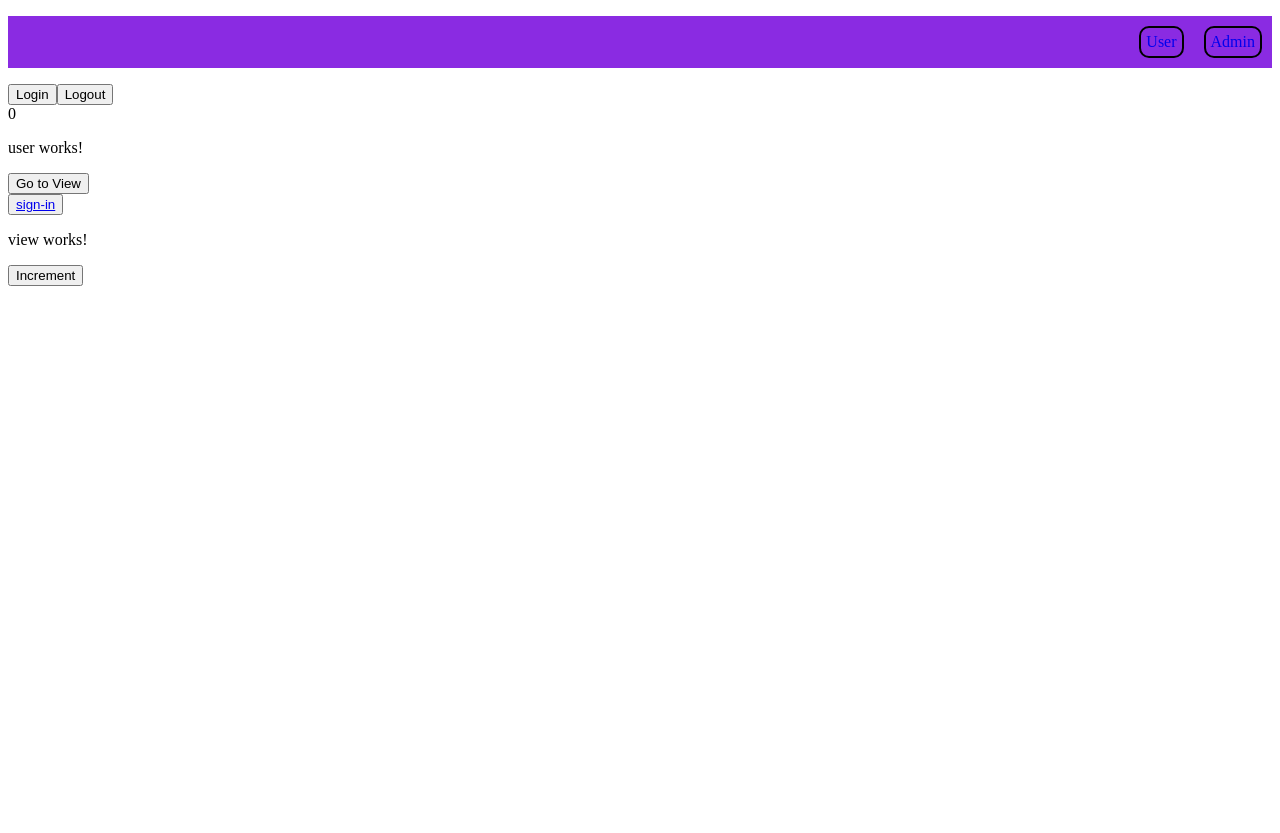
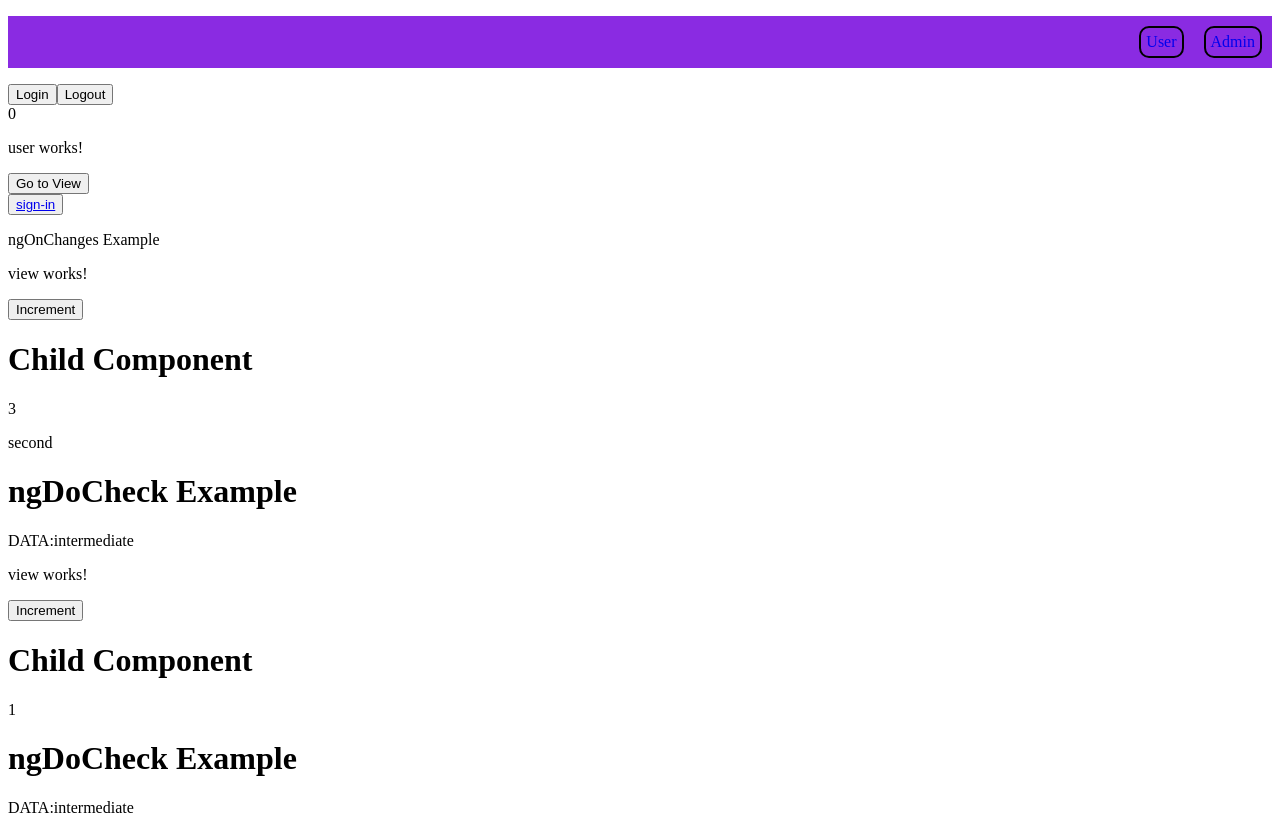
Before and after one commit to pavithra147/RoutingusingTypeScript, an Angular app: page /User/test in a window 1280 px wide. Before the commit the page ends 800 px from the top, so only its background shows below. Built offline with nearby package versions, Linux system fonts and the light colour scheme.

Commit message:
ngOnChanges, ngOnInit, ngDoCheck

```diff
--- a/src/app/auth.service.ts
+++ b/src/app/auth.service.ts
@@ -1,3 +1,6 @@
+import { Injectable } from "@angular/core";
+
+@Injectable()
 export class AuthService{
     isLoggedIn=false;
     login(){
--- a/src/app/sign-in/sign-in.component.ts
+++ b/src/app/sign-in/sign-in.component.ts
@@ -1,4 +1,4 @@
-import { Component, OnDestroy, OnInit } from '@angular/core';
+import { Component, OnChanges, OnDestroy, OnInit, SimpleChanges } from '@angular/core';
 import { AsyncSubject, from, interval, map, observable, Observable,of, ReplaySubject, Subject } from 'rxjs';
 import {catchError, filter} from 'rxjs/operators';
 import {ajax} from 'rxjs/ajax';
--- a/src/app/user/user.component.html
+++ b/src/app/user/user.component.html
@@ -5,4 +5,7 @@
 </div>
 <button ><a routerLink="/sign-in">sign-in</a></button>
 
+<p>ngOnChanges Example</p>
+<app-view  [fromParent]="data"></app-view>
+
 <router-outlet></router-outlet>
--- a/src/app/user/user.component.ts
+++ b/src/app/user/user.component.ts
@@ -8,8 +8,12 @@ import { ActivatedRoute, Router } from '@angular/router';
 })
 export class UserComponent implements OnInit {
 
-  constructor(private router: Router) { }  // ROUTER gives overall routing//to do logic for navigating page using ts we have inject router
-
+  constructor(private router: Router) {
+    setTimeout(()=>{
+      this.data="second"
+    },3000);
+  }  // ROUTER gives overall routing//to do logic for navigating page using ts we have inject router
+   data="first";
   ngOnInit(): void {
   }
   onView(){
--- a/src/app/view/view.component.html
+++ b/src/app/view/view.component.html
@@ -1,2 +1,8 @@
 <p>view works!</p>
 <button (click)="emit()">Increment</button>
+<h1>Child Component</h1>
+<p>{{lifeCycleTicks}}</p>
+<p>{{fromParent}}</p>
+
+<h1>ngDoCheck Example</h1>
+<p>DATA:{{data[data.length-1]}}</p>
--- a/src/app/view/view.component.ts
+++ b/src/app/view/view.component.ts
@@ -1,4 +1,4 @@
-import { Component, OnInit } from '@angular/core';
+import { ChangeDetectorRef, Component, Input, OnChanges, OnInit, SimpleChanges } from '@angular/core';
 import { ViewService } from './view.service';
 
 @Component({
@@ -6,15 +6,45 @@ import { ViewService } from './view.service';
   templateUrl: './view.component.html',
   styleUrls: ['./view.component.css']
 })
-export class ViewComponent implements OnInit {
+export class ViewComponent implements OnInit,OnChanges {
    public count=0;
    public sub=false;
-  constructor(private view:ViewService) {}
+   @Input() fromParent!:string;
+   lifeCycleTicks: number=0;
+   oldTheData!: string;
+   lifeCycle:number=0;
+  data: string[] = ['initial'];
+  constructor(private view:ViewService,private changeDetector: ChangeDetectorRef) {
+    this.changeDetector.detach(); // lets the class perform its own change detection
 
+    setTimeout(() => {
+      this.oldTheData = 'final'; // intentional error
+      this.data.push('intermediate');
+    }, 3000);
+
+    setTimeout(() => {
+      this.data.push('final');
+      this.changeDetector.markForCheck();
+    }, 6000);
+  }
+
+  ngOnChanges(changes: SimpleChanges): void {
+    this.lifeCycleTicks++;
+    console.log("ngOnChanges");
+  }
 
   ngOnInit(): void {
+    this.lifeCycleTicks++;
+    console.log("ngOnInit");
   }
 
+  ngDoCheck() {
+    console.log(++this.lifeCycle);
+
+    if (this.data[this.data.length - 1] !== this.oldTheData) {
+      this.changeDetector.detectChanges();
+    }
+  }
   emit(){
     if(this.count>=0){
       this.count++;
```
